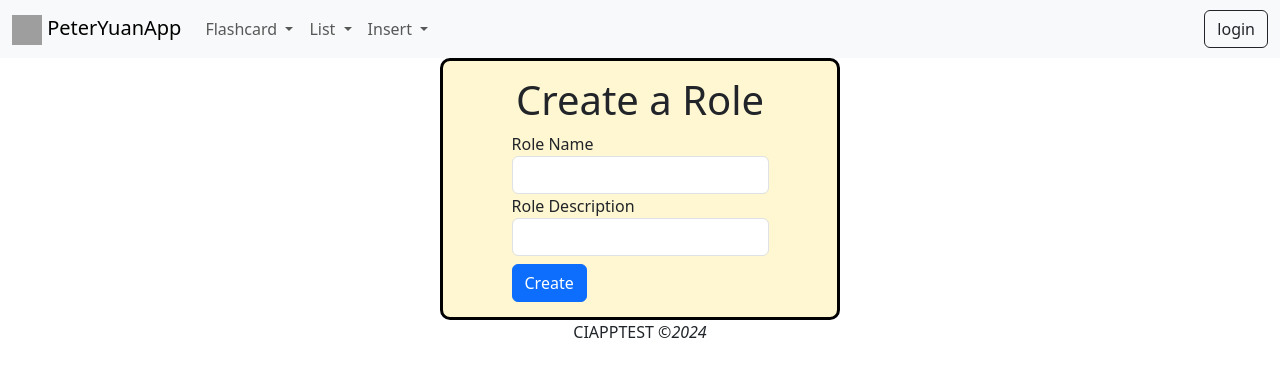
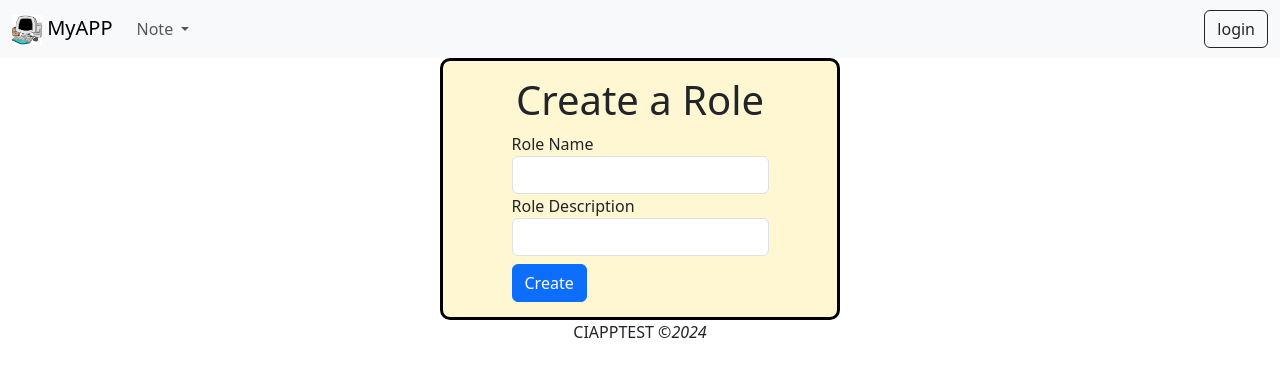
Before and after one commit to ziqiangy/ciapptest, a CodeIgniter app: page /database/index.php/user/insertRole in a window 1280 px wide. Shown: the top 377 px of the page. Run offline with CodeIgniter, Linux system fonts and the light colour scheme; some libraries are stand-ins or nearby versions; grey boxes are pictures that could not be loaded.

Commit message:
finish update note

```diff
--- a/application/views/notecate/insert.php
+++ b/application/views/notecate/insert.php
@@ -1,6 +1,5 @@
 <h1>add a note category</h1>
 <?php echo form_open('quicknote/addnotecate') ?>
-
 <label for="name">Note Category name:</label>
 <input type="text" id="name" name="name">
 
--- a/application/views/templates/header.php
+++ b/application/views/templates/header.php
@@ -1,25 +1,30 @@
 <!DOCTYPE html>
 <html lang="en">
+
 <head>
   <meta name="viewport" content="width=device-width, initial-scale=1.0">
 
 
-  <title>ZIQIANG YUAN MANAGEMENT APP</title>
-  <link rel="icon" type="image/x-icon" href="/pictures/logo-sq.jpg">
+  <title>MyApp</title>
+  <link rel="icon" type="image/x-icon" href="/pictures/wp.jpg">
 
   <link rel="stylesheet" href="https://cdnjs.cloudflare.com/ajax/libs/font-awesome/4.7.0/css/font-awesome.min.css">
-  <script src="/node_modules/jquery/dist/jquery.min.js"></script>
+  <script src="https://ajax.googleapis.com/ajax/libs/jquery/3.7.1/jquery.min.js"></script>
   <!-- include bootstrap using CDN-->
-  <link href="https://cdn.jsdelivr.net/npm/bootstrap@5.3.2/dist/css/bootstrap.min.css" rel="stylesheet" integrity="sha384-T3c6CoIi6uLrA9TneNEoa7RxnatzjcDSCmG1MXxSR1GAsXEV/Dwwykc2MPK8M2HN" crossorigin="anonymous">
-  <script src="https://cdn.jsdelivr.net/npm/bootstrap@5.3.2/dist/js/bootstrap.bundle.min.js" integrity="sha384-C6RzsynM9kWDrMNeT87bh95OGNyZPhcTNXj1NW7RuBCsyN/o0jlpcV8Qyq46cDfL" crossorigin="anonymous"></script>
+  <link href="https://cdn.jsdelivr.net/npm/bootstrap@5.3.2/dist/css/bootstrap.min.css" rel="stylesheet"
+    integrity="sha384-T3c6CoIi6uLrA9TneNEoa7RxnatzjcDSCmG1MXxSR1GAsXEV/Dwwykc2MPK8M2HN" crossorigin="anonymous">
+  <script src="https://cdn.jsdelivr.net/npm/bootstrap@5.3.2/dist/js/bootstrap.bundle.min.js"
+    integrity="sha384-C6RzsynM9kWDrMNeT87bh95OGNyZPhcTNXj1NW7RuBCsyN/o0jlpcV8Qyq46cDfL" crossorigin="anonymous">
+  </script>
 
 
 
 </head>
+
 <body>
   <style>
-  body{
-        margin:0;
+    body {
+      margin: 0;
     }
   </style>
 
@@ -27,60 +32,35 @@
   <nav class="navbar navbar-expand-lg bg-body-tertiary">
     <div class="container-fluid">
       <a class="navbar-brand" href="/">
-      <img src="/pictures/yelloman.jpg" alt="yelloman" width="30" height="30">
-      PeterYuanApp
+        <img src="/pictures/wp.jpg" alt="yelloman" width="30" height="30">
+        MyAPP
       </a>
-    <button class="navbar-toggler" type="button" data-bs-toggle="collapse" data-bs-target="#navbarSupportedContent" aria-controls="navbarSupportedContent" aria-expanded="false" aria-label="Toggle navigation">
+      <button class="navbar-toggler" type="button" data-bs-toggle="collapse" data-bs-target="#navbarSupportedContent"
+        aria-controls="navbarSupportedContent" aria-expanded="false" aria-label="Toggle navigation">
         <span class="navbar-toggler-icon"></span>
       </button>
       <div class="collapse navbar-collapse" id="navbarSupportedContent">
         <ul class="navbar-nav me-auto mb-2 mb-lg-0">
 
-        <li class="nav-item dropdown">
-          <a class="nav-link dropdown-toggle" href="#" role="button" data-bs-toggle="dropdown" aria-expanded="false">
-            Flashcard
-          </a>
-          <ul class="dropdown-menu">
-<li><?php echo anchor("flashcard/oneCardView", "Flashcard Study", array("class" => "dropdown-item")); ?></li>
-<li><?php echo anchor("flashcard/displayAllList", "Flashcards List", array("class" => "dropdown-item")); ?></li>
-<li><?php echo anchor("flashcard/insertView", "Insert One", array("class" => "dropdown-item")); ?></li>
-<li><?php echo anchor("flashcard/displayMultiInsert", "Insert Multi", array("class" => "dropdown-item")); ?></li>
-<li><?php echo anchor("flashcate/list", "Show My Categories", array("class" => "dropdown-item")); ?></li>
-<li><?php echo anchor("flashcate/insert", "Insert Category", array("class" => "dropdown-item")); ?></li>
-<li><?php echo anchor("flashcard/searchByCate", "Search By Category", array("class" => "dropdown-item")); ?></li>
-          </ul>
-        </li>
+
 
 
           <li class="nav-item dropdown">
             <a class="nav-link dropdown-toggle" href="#" role="button" data-bs-toggle="dropdown" aria-expanded="false">
-            List
+              Note
             </a>
             <ul class="dropdown-menu">
 
-          <li><?php echo anchor("quicknote/list", "Notes", array("class" => "dropdown-item")); ?></li>
-          <li><?php echo anchor("Readinglist/list", "Playist", array("class" => "dropdown-item")); ?></li>
-          <li><?php echo anchor("Recipelist/list", "Recipe", array("class" => "dropdown-item")); ?></li>
-          <li><?php echo anchor("blog/list", "Blogs", array("class" => "dropdown-item")); ?></li>
-          <li><?php echo anchor("todo/list", "Todos", array("class" => "dropdown-item")); ?></li>
+              <li>
+                <?php echo anchor("quicknote/list", "Note Board", array("class" => "dropdown-item")); ?>
+                <?php echo anchor("quicknote/insert", "Insert Note", array("class" => "dropdown-item")); ?>
+              </li>
 
             </ul>
           </li>
 
 
-        <li class="nav-item dropdown">
-        <a class="nav-link dropdown-toggle" href="#" role="button" data-bs-toggle="dropdown" aria-expanded="false">
-            Insert
-          </a>
-          <ul class="dropdown-menu">
-          <li><?php echo anchor("quicknote/insert", "Notes", array("class" => "dropdown-item")); ?></li>
-          <li><?php echo anchor("Readinglist/insert", "Playist", array("class" => "dropdown-item")); ?></li>
-          <li><?php echo anchor("Recipelist/insert", "Recipe", array("class" => "dropdown-item")); ?></li>
-          <li><?php echo anchor("blog/insert", "Blogs", array("class" => "dropdown-item")); ?></li>
-          <li><?php echo anchor("todo/insert", "Todos", array("class" => "dropdown-item")); ?></li>
 
-          </ul>
-        </li>
 
         </ul>
         <form class="d-flex">
@@ -89,10 +69,10 @@
 
 
         //only superadmin can register new user
-        if(isset($_SESSION["superadmin"])&&$_SESSION['superadmin']==1){
+        if(isset($_SESSION["superadmin"]) && $_SESSION['superadmin'] == 1) {
             echo anchor("user/register", "register", array('class' => 'btn btn-outline-dark me-2'));
             echo anchor("user/logout", "logout", array('class' => 'btn btn-outline-dark'));
-        }else{
+        } else {
             //user options
             if(isset($_SESSION["user_id"])) {
                 //user logged in header
```
Also changed, not shown: application/controllers/Quicknote.php (+59 -32 lines), application/views/quicknote/insert.php (+121 -20 lines), application/views/quicknote/update.php (+70 -20 lines), pictures/wp.jpg (added). Lines whose indentation alone changed are shown as unchanged.
